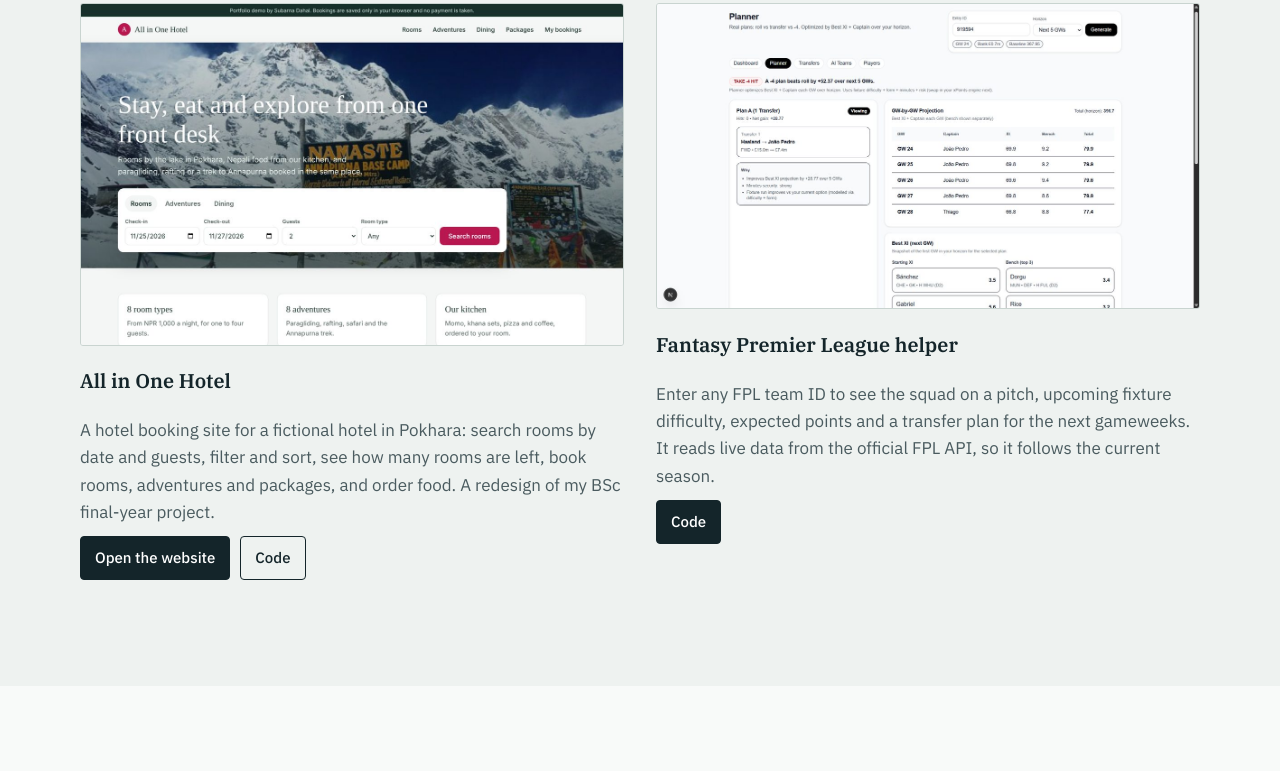
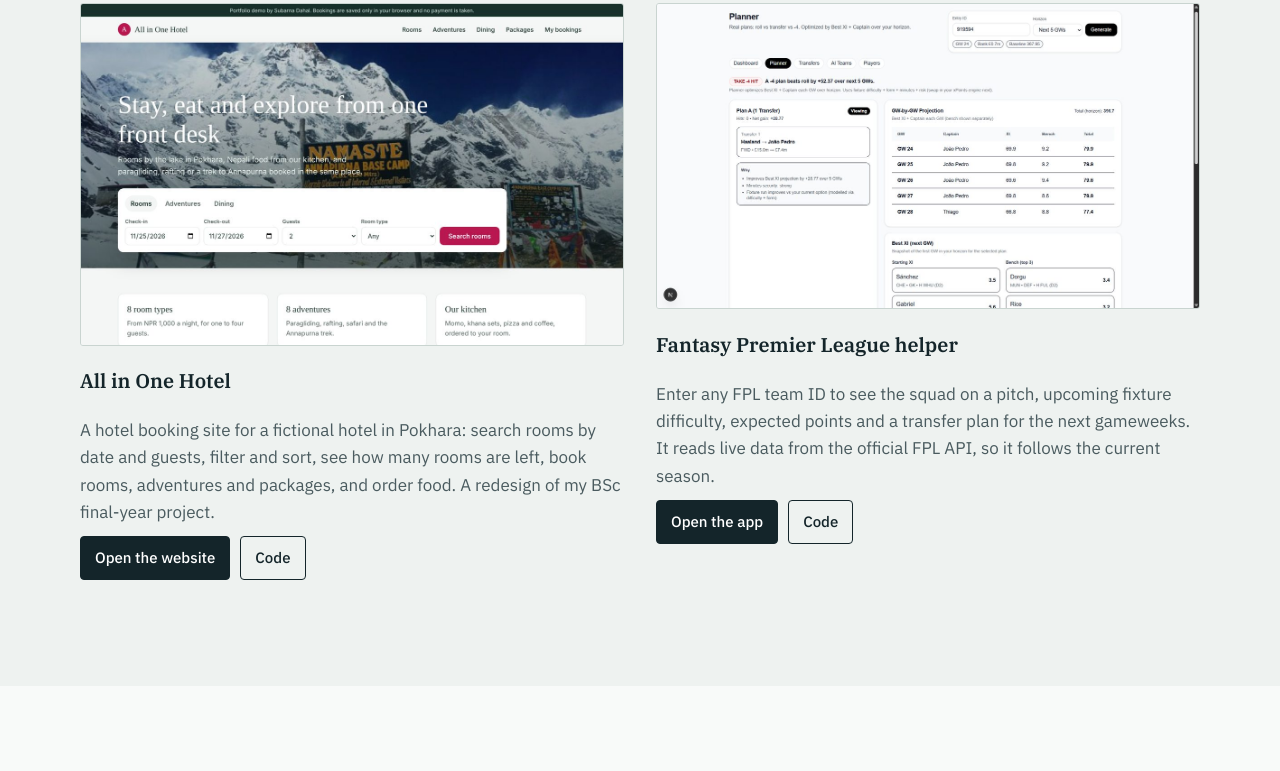
Before and after one commit to subarna007/personalwebsite, a plain HTML site: page index.html in a window 1280 px wide. Shown: the part 4308-5079 px from the top of the page. Drawn offline with Linux system fonts and the light colour scheme.

Commit message:
Link the live FPL app

```diff
--- a/index.html
+++ b/index.html
@@ -180,12 +180,13 @@
         </div>
       </article>
       <article class="app" id="fpl">
-        <img src="img/app-fpl.jpg" width="1200" height="675" loading="lazy" alt="Fantasy Premier League dashboard showing a squad on a pitch">
+        <a href="https://fpl-helper-seven.vercel.app/" target="_blank" rel="noopener"><img src="img/app-fpl.jpg" width="1200" height="675" loading="lazy" alt="Fantasy Premier League dashboard showing a squad on a pitch"></a>
         <div>
           <h3>Fantasy Premier League helper</h3>
           <p>Enter any FPL team ID to see the squad on a pitch, upcoming fixture difficulty, expected points and a transfer plan for the next gameweeks. It reads live data from the official FPL API, so it follows the current season.</p>
           <p class="paper-links">
-            <a class="btn btn-solid" href="https://github.com/subarna007/fpl-helper" id="fpl-live">Code</a>
+            <a class="btn btn-solid" href="https://fpl-helper-seven.vercel.app/" target="_blank" rel="noopener">Open the app</a>
+            <a class="btn" href="https://github.com/subarna007/fpl-helper">Code</a>
           </p>
         </div>
       </article>
```
